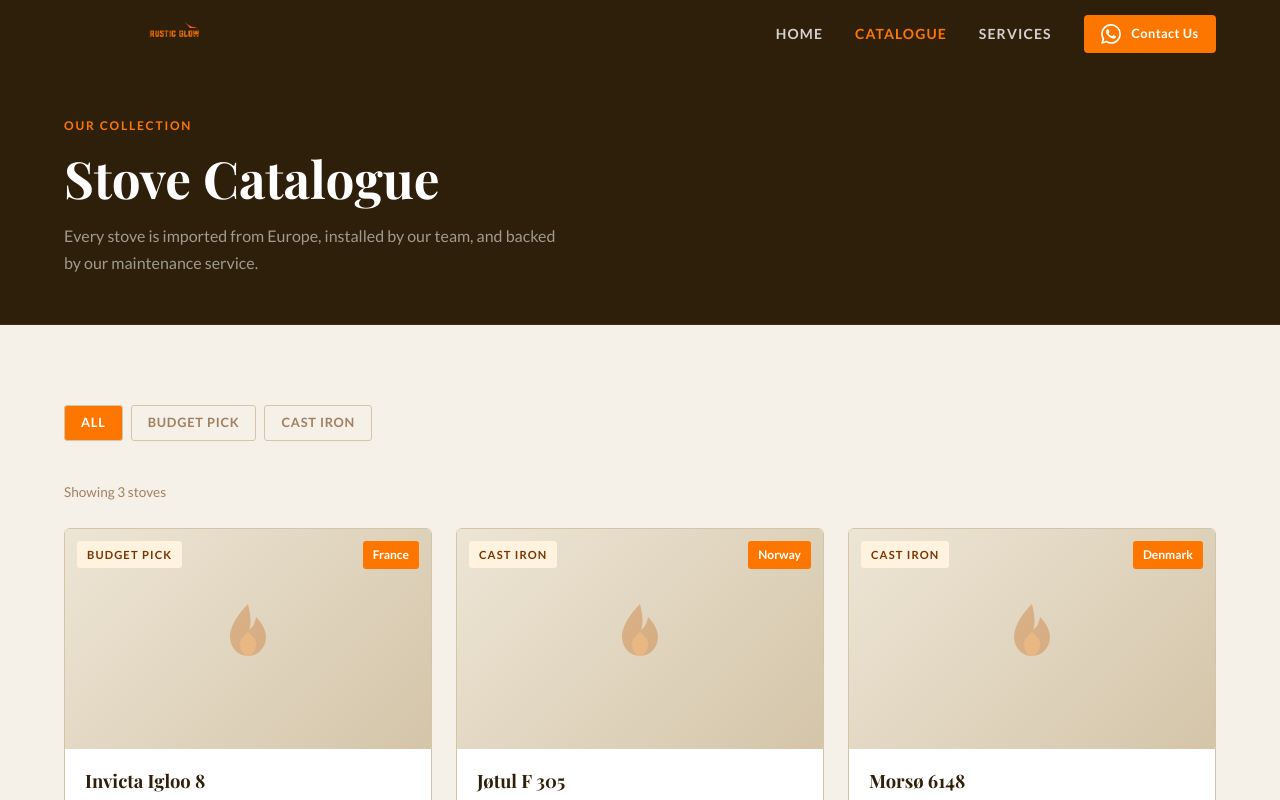
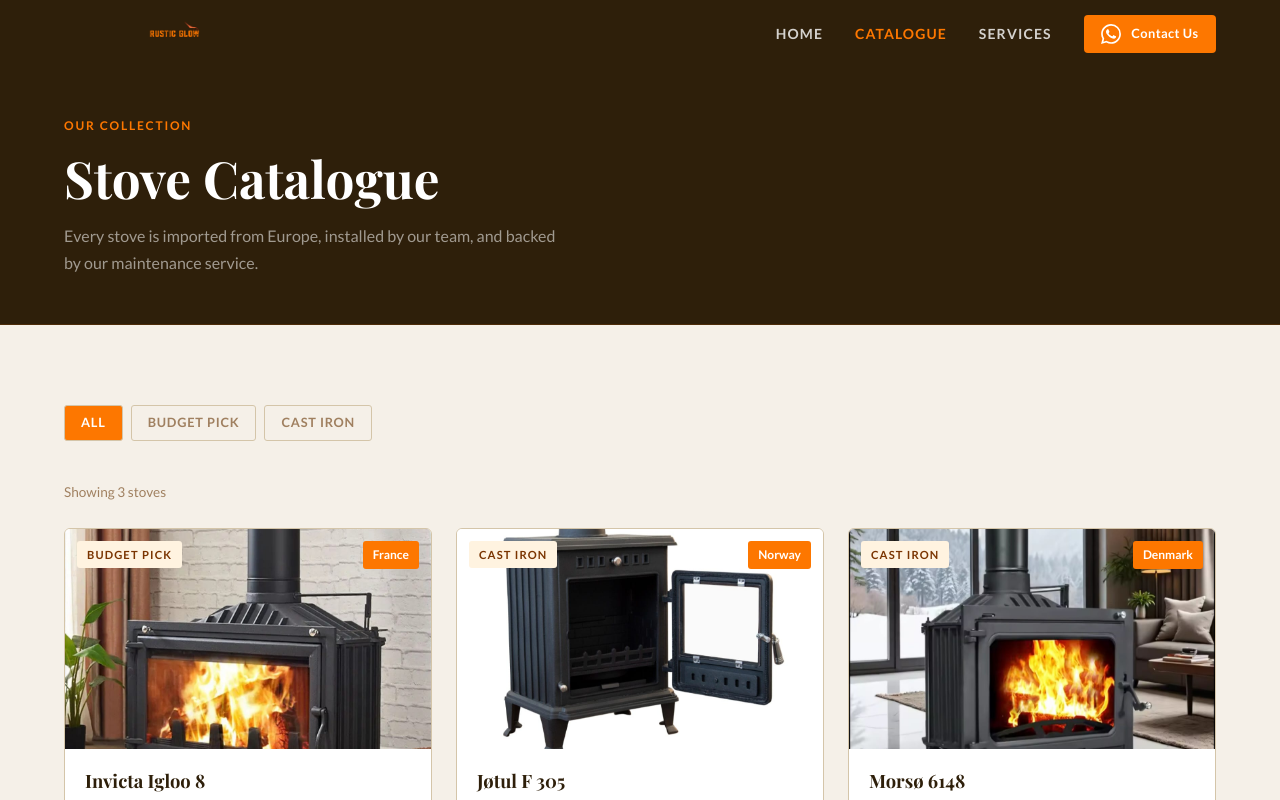
Before and after one commit to Kariooky/rusticglow, a Next.js app: page /catalogue in a window 1280 px wide. Shown: the top 800 px of the page. Built offline with nearby package versions, Linux system fonts and the light colour scheme.

Commit message:
removed placeholder svgs

```diff
--- a/components/ProductCard.tsx
+++ b/components/ProductCard.tsx
@@ -29,25 +29,25 @@
         el.style.boxShadow = 'none'
       }}
     >
-      {/* Image placeholder */}
+      {/* Image with absolute category/origin badges */}
       <Link href={`/catalogue/${product.slug}`}>
         <div style={{
-          background: 'linear-gradient(135deg, var(--parchment) 0%, var(--birch) 100%)',
           height: 220,
-          display: 'flex',
-          alignItems: 'center',
-          justifyContent: 'center',
+          overflow: 'hidden',
           position: 'relative',
-          overflow: 'hidden',
+          background: 'var(--parchment)',
         }}>
-          <div style={{
-            width: 80, height: 80, opacity: 0.3,
-          }}>
-            <svg viewBox="0 0 80 80" fill="none" xmlns="http://www.w3.org/2000/svg">
-              <path d="M40 5C40 5 22 22 22 38C22 48.5 30 57 40 57C50 57 58 48.5 58 38C58 27 48 18 48 18C48 18 47 27 41 31C41 31 45 24 40 5Z" fill="#c45900"/>
-              <path d="M40 33C40 33 32 39 32 45C32 51.1 35.6 57 40 57C44.4 57 48 51.1 48 45C48 39 40 33 40 33Z" fill="#fd7700"/>
-            </svg>
-          </div>
+          <img
+            src={product.images[0]}
+            alt={product.name}
+            style={{
+              width: '100%',
+              height: '100%',
+              objectFit: 'cover',
+              objectPosition: 'center',
+              display: 'block',
+            }}
+          />
           <div style={{
             position: 'absolute', top: 12, left: 12,
             background: 'var(--warmth)',
@@ -64,8 +64,7 @@
           </div>
           <div style={{
             position: 'absolute', top: 12, right: 12,
-            background: 'var(--brand)',
-            color: '#fff',
+            background: 'var(--brand)', color: '#fff',
             fontFamily: 'var(--font-body)',
             fontSize: '0.75rem',
             fontWeight: 700,
```
Also changed, not shown: app/catalogue/[slug]/page.tsx (+11 -11 lines).
